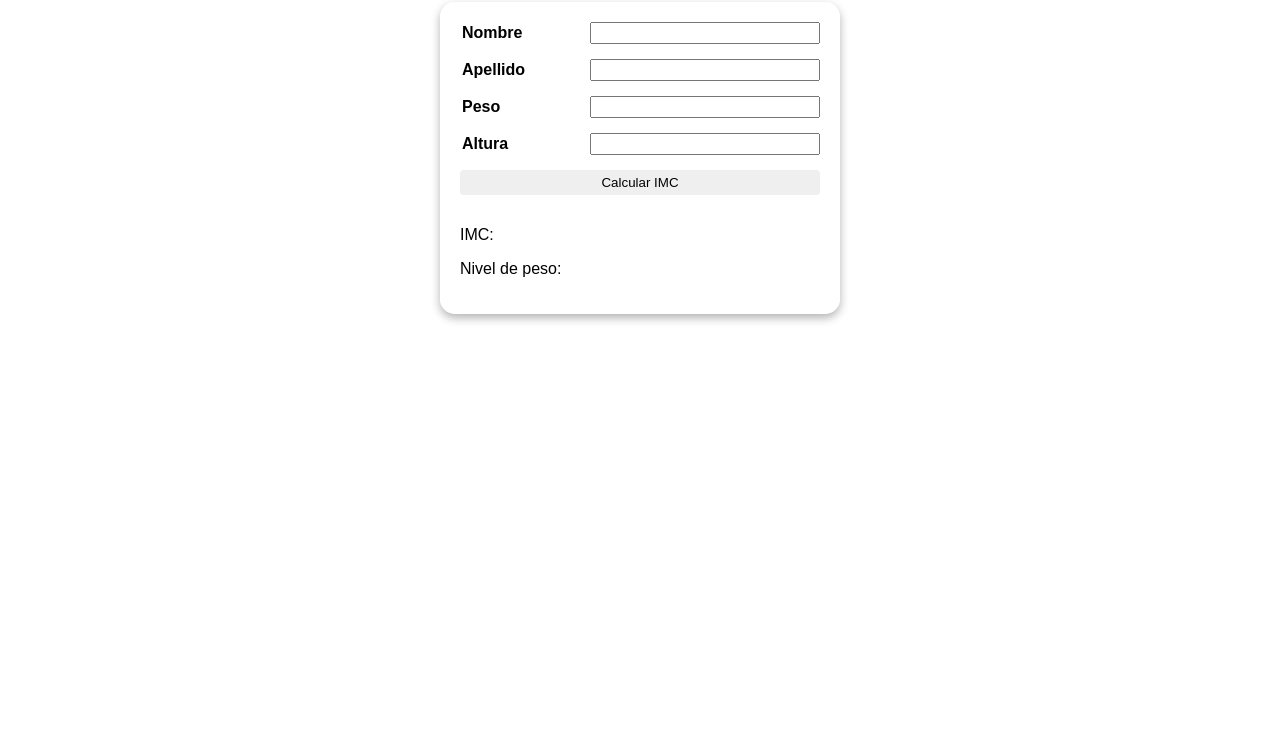
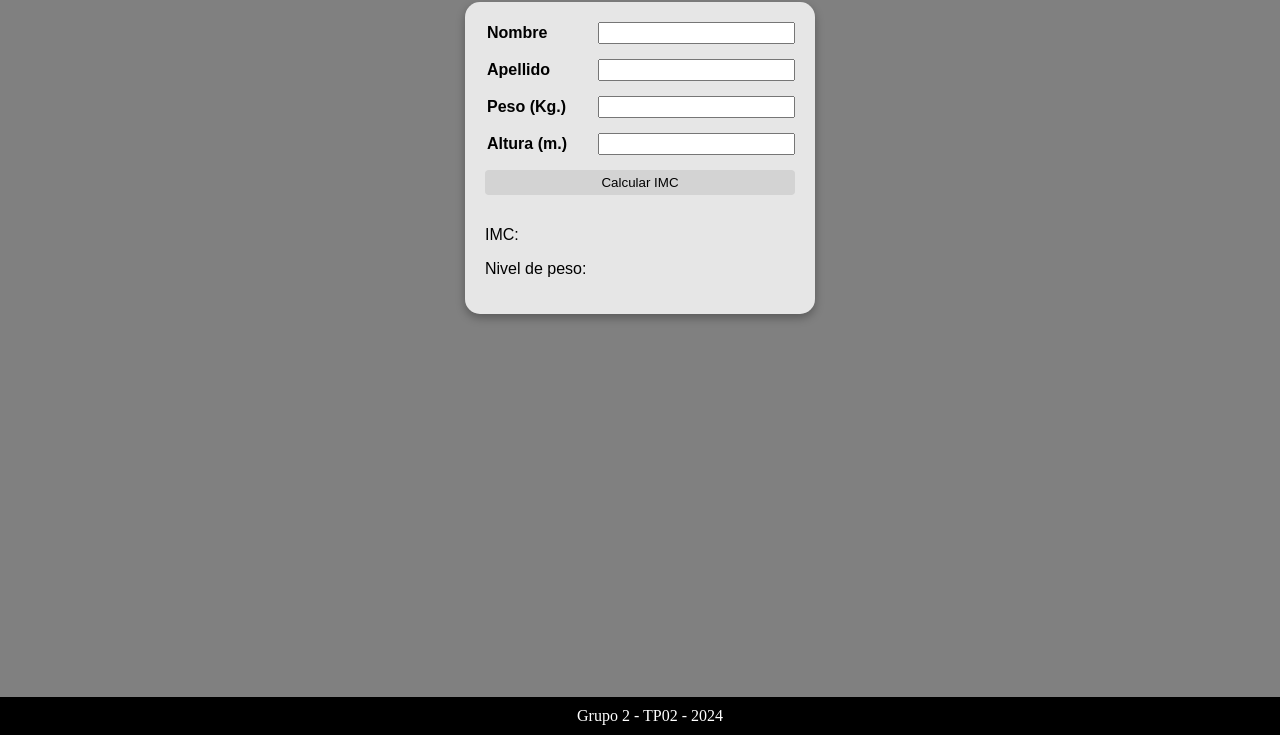
Before and after one commit to MateoGoitea/proyecto02js_IMC_grupo_2, a plain HTML site: page index.html in a window 1280 px wide. Shown: the part 65-800 px from the top of the page. Drawn offline with Linux system fonts and the light colour scheme.

Commit message:
Algunos cambios de estilo

```diff
--- a/index.html
+++ b/index.html
@@ -6,7 +6,7 @@
     <link rel="stylesheet" href="style.css">
     <title>GRUPO 2</title>
 </head>
-<body>
+<body class="body">
     <h1 class="title">Calculadora del Índice de Masa Corporal (IMC)</h1>
 <main class="calculadora">
  <div class="form">
@@ -21,12 +21,12 @@
     </div>
 
     <div class="form-group">
-        <label for="valorPeso">Peso</label>
+        <label for="valorPeso">Peso (Kg.)</label>
         <input type="number" id="valorPeso" min="0">
     </div>
 
     <div class="form-group">
-        <label for="valorAltura">Altura</label>
+        <label for="valorAltura">Altura (m.)</label>
         <input type="number" id="valorAltura" min="0">
     </div>
 
@@ -39,6 +39,9 @@
         <p>Nivel de peso: <span id="nivelPeso"></span></p>
     </div>
 </main>
+<footer>
+	<nav class="pie">Grupo 2 - TP02 - 2024</nav>
+</footer>
 
     <script src="indexjs.js"></script>
 </body>
--- a/style.css
+++ b/style.css
@@ -6,6 +6,11 @@
     justify-content: center;
     font-family: Arial, sans-serif;
 }
+
+.body {
+	background-color: grey;
+}
+
 .form{
     display: grid;
     grid-template-columns: 1fr 2fr;
@@ -14,7 +19,7 @@
     padding: 20px;
     border-radius: 15px;
     box-shadow: 0px 4px 10px rgba(0, 0, 0, 0.3);
-    max-width: 400px;
+    max-width: 350px;
     width: 100%;
     box-sizing: border-box;
 }
@@ -29,12 +34,14 @@
 .form input:hover{
     border-color:#ebedef;
 }
+
 .form button{
     padding: 5px;
     grid-column: span 2;
     border: none;
     border-radius: 4px;
     cursor: pointer;
+    background-color: lightgrey;
 }
 .form button:hover{
     background-color: #999999;
@@ -42,3 +49,14 @@
 .form .resultado{
     grid-column: span 2;
 }
+
+.pie {
+	background-color: black;
+	padding: 10px;
+	color: white;
+	text-align: center;
+	position: fixed;
+	width: 100%;
+	bottom: 0;
+	left: 0;
+}
```
